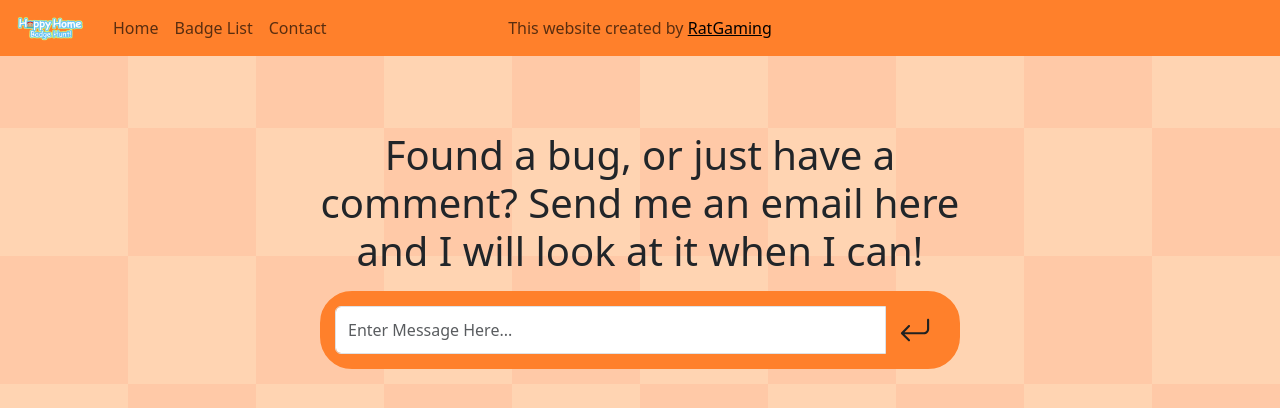
After one commit to blackm-97/Happy-Home-Website, a Flask app: page /contact in a window 1280 px wide. The commit adds this page. Shown: the top 408 px of the page. Run offline with Flask 3, Linux system fonts and the light colour scheme; some libraries are stand-ins or nearby versions.

Commit message:
Home banner and Contact Skeleton

```diff
--- a/app.py
+++ b/app.py
@@ -12,6 +12,11 @@ from models.badgeModel import badgeInfoMaker
 from flask_sqlalchemy import SQLAlchemy
 from dotenv import load_dotenv
 load_dotenv()
+
+from flask_wtf import FlaskForm
+from wtforms import StringField, validators, PasswordField, SubmitField
+from wtforms.validators import DataRequired, Email
+import email_validator
 
 import os
 
@@ -132,6 +137,10 @@ def badges():
     else:
         return render_template('badges.html')
 
+@app.route('/contact')
+def contact():
+    return render_template('contact.html')
+
 
 if __name__ == '__main__':
     with app.app_context():  # Needed for DB operations
--- a/static/styles.css
+++ b/static/styles.css
@@ -94,6 +94,17 @@
       background: var(--collab) !important;
     }
 
+    .home{
+      max-width: 1250px;
+      border: 10px solid var(--dark-pumpkin);
+      border-radius: 10px;
+      background-color: #ebd9a7;
+    }
+
+    .banner{
+      height: 100px;
+    }
+
     /* Modal Styling */
 
     .modal-content{
--- a/templates/baseplate.html
+++ b/templates/baseplate.html
@@ -25,7 +25,7 @@
             <div class="navbar-nav">
               <a class="nav-link" aria-current="page" href="{{url_for('home')}}">Home</a>
               <a class="nav-link" href="{{url_for('badges')}}">Badge List</a>
-              <a class="nav-link" href=#>Contact</a>
+              <a class="nav-link" href="{{url_for('contact')}}">Contact</a>
             </div>
             <span class="navbar-text position-absolute top-50 start-50 translate-middle">
                 This website created by <a href="https://www.roblox.com/users/1761381026/profile" rel="author" target="_blank">RatGaming</a>
--- /dev/null
+++ b/templates/contact.html
@@ -0,0 +1,18 @@
+{% extends 'baseplate.html' %}
+{% block content %}
+     <section class="enter-block">
+        <form action="{{url_for('badges')}}" method='POST' class="text-center" onsubmit="startLoading(this);">
+            <h1 class="w-50 text-center m-auto mb-3">Found a bug, or just have a comment? Send me an email here and I will look at it when I can! </h1>
+            <div class="input-group mb-3 name-input  w-50 m-auto">
+                <input type="text" class="form-control" placeholder="Enter Message Here..." aria-label="Roblox Username" aria-describedby="basic-addon2"  name="R_Name" id="R_Name">
+                <div class="input-group-append enter-button">
+                    <button class="btn btn-outline-none" type="submit" value="submit"><img class="enter-img" src="/static/images/arrow-enter-svgrepo-com.svg" alt=""></button>
+                </div>
+            </div>
+        </form>
+        {% if error%}
+            <p class="text-center">{{error}}</p>
+         {%endif%}
+    </section>
+    <script src="/static/utilities.js" charset="utf-8"></script>
+{% endblock %}
--- a/templates/home.html
+++ b/templates/home.html
@@ -1,4 +1,7 @@
 {% extends 'baseplate.html' %}
 {% block content %}
-    <img class="home-logo" src="/static/images/HHBH_Logo.png">
+    <main class="home m-auto mt-3 p-3 text-center">
+        <img class="img-fluid rounded" src="/static/images/HomeBanner.webp" alt="HomeBanner">
+        <p>"Sed ut perspiciatis unde omnis iste natus error sit voluptatem accusantium doloremque laudantium, totam rem aperiam, eaque ipsa quae ab illo inventore veritatis et quasi architecto beatae vitae dicta sunt explicabo. Nemo enim ipsam voluptatem quia voluptas sit aspernatur aut odit aut fugit, sed quia consequuntur magni dolores eos qui ratione voluptatem sequi nesciunt. Neque porro quisquam est, qui dolorem ipsum quia dolor sit amet, consectetur, adipisci velit, sed quia non numquam eius modi tempora incidunt ut labore et dolore magnam aliquam quaerat voluptatem. Ut enim ad minima veniam, quis nostrum exercitationem ullam corporis suscipit laboriosam, nisi ut aliquid ex ea commodi consequatur? Quis autem vel eum iure reprehenderit qui in ea voluptate velit esse quam nihil molestiae consequatur, vel illum qui dolorem eum fugiat quo voluptas nulla pariatur?"</p>
+    </main>
 {% endblock %}
```
Also changed, not shown: static/images/HomeBanner.png (added), static/images/HomeBanner.webp (added).
